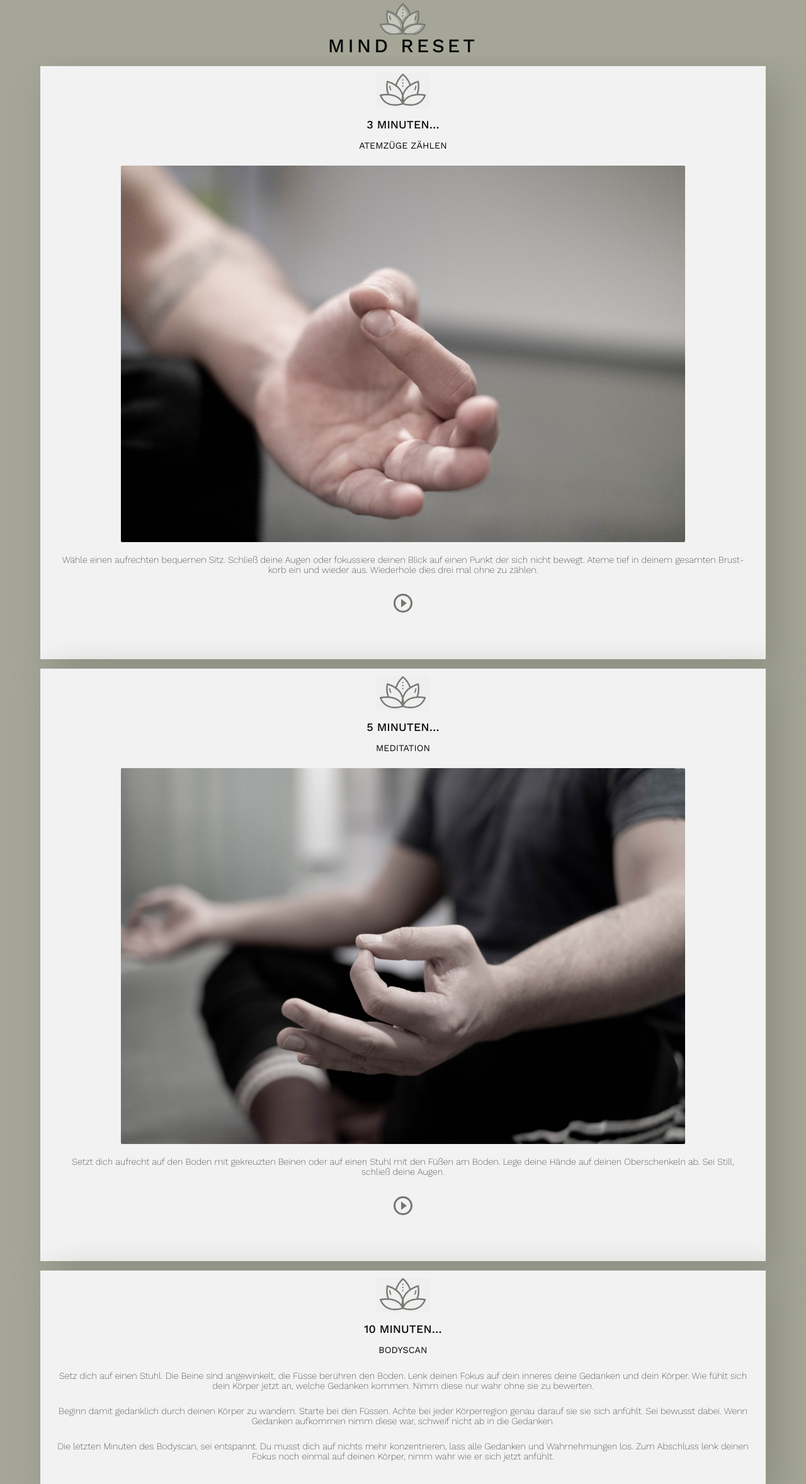
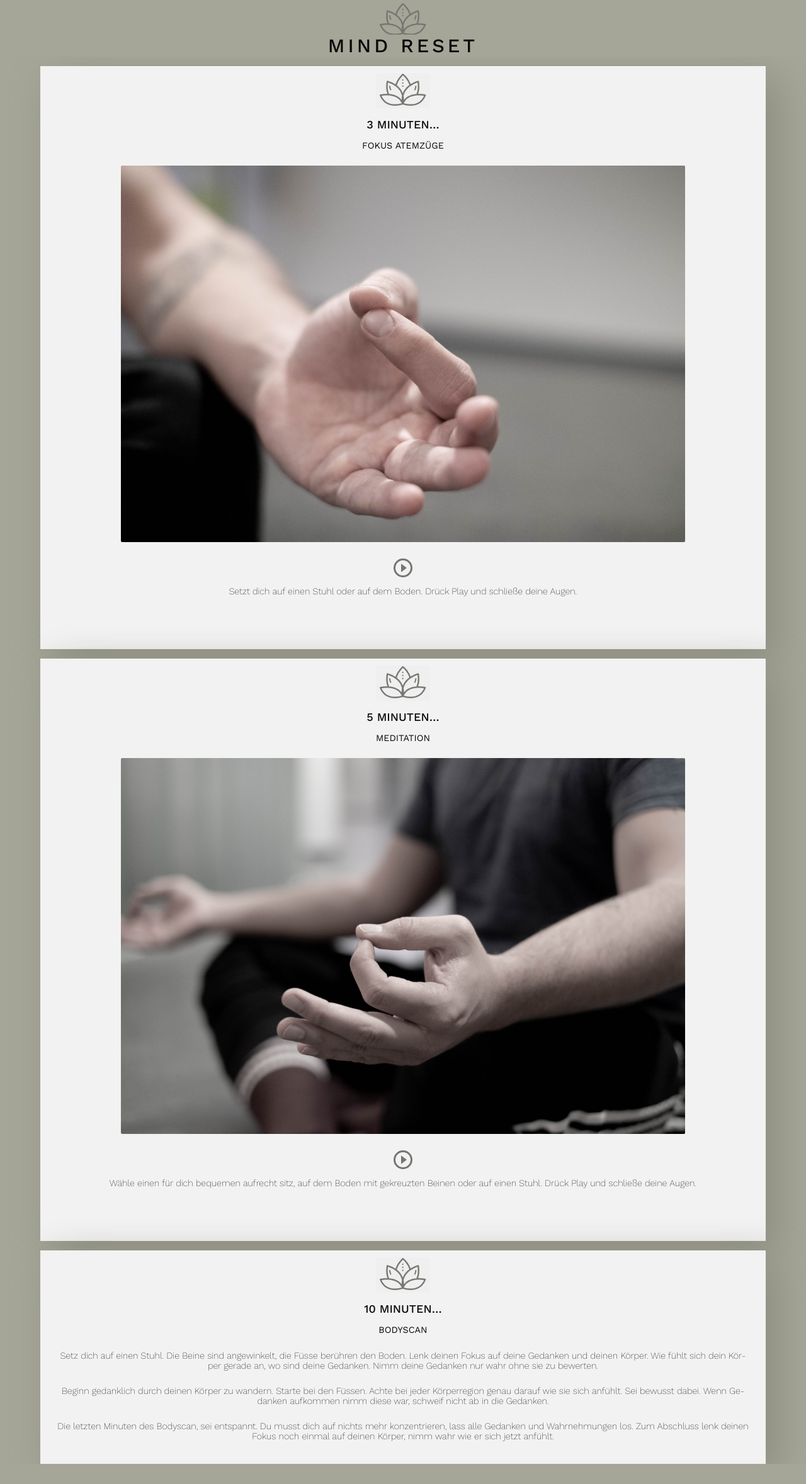
Before and after one commit to dajanaheinze/capstone-project, a React (Create React App) app: page / in a window 1280 px wide. Shown: the whole page at 63% size. After the commit the page ends 2325 px from the top, so only its background shows below. Built offline with nearby package versions, Linux system fonts and the light colour scheme; no server answers.

Commit message:
Udate Content and code review

```diff
--- a/src/components/AppHeader.js
+++ b/src/components/AppHeader.js
@@ -1,6 +1,6 @@
 import React from 'react'
 import styled from 'styled-components/macro'
-import { ReactComponent as Logo } from '../images/lotus-fill-small.svg'
+import { ReactComponent as Logo } from '../images/lotus-small.svg'
 
 export default function AppHeader({ headline }) {
   return (
--- a/src/components/TutorialPage.js
+++ b/src/components/TutorialPage.js
@@ -13,24 +13,24 @@ export default function TutorialPage({
   description2,
   description3,
 }) {
-  const [isBookmarkt, setIsBookmarkt] = useState(false)
+  const [isBookmarked, setIsBookmarked] = useState(false)
 
   return (
     <TutorialWrapper>
       <BookmarkIcon onClick={() => toggleBookmark()}>
-        {isBookmarkt ? <LotusFill /> : <LotusNoFill />}
+        {isBookmarked ? <LotusFill /> : <LotusNoFill />}
       </BookmarkIcon>
       <h2>{headline}</h2>
       <h3>{title}</h3>
       {imagefile && <img src={imagefile} alt="" />}
+      {audiofile && <AudioButton audiofile={audiofile} />}
       <p>{description1}</p>
-      {audiofile && <AudioButton audiofile={audiofile} />}
       <p>{description2}</p>
       <p>{description3}</p>
     </TutorialWrapper>
   )
   function toggleBookmark() {
-    setIsBookmarkt(!isBookmarkt)
+    setIsBookmarked(!isBookmarked)
   }
 }
 
@@ -47,7 +47,7 @@ const TutorialWrapper = styled.div`
 
   img {
     border-radius: 2px;
-    margin: 10px 10px;
+    margin: 10px 0 10px;
     width: 80%;
   }
 
--- a/src/data/content.json
+++ b/src/data/content.json
@@ -2,10 +2,10 @@
   {
     "id": "01",
     "headline": "3 MINUTEN…",
-    "title": "Atemzüge zählen",
+    "title": "Fokus Atemzüge",
     "imagefile": "/images/atemzuege.jpg",
     "audiofile": "/audio/atemzaehlung.mp3",
-    "description1": "Wähle einen aufrechten bequemen Sitz. Schließ deine Augen oder fokussiere deinen Blick auf einen Punkt der sich nicht bewegt. Ateme tief in deinem gesamten Brustkorb ein und wieder aus. Wiederhole dies drei mal ohne zu zählen. "
+    "description1": "Setzt dich auf einen Stuhl oder auf dem Boden. Drück Play und schließe deine Augen. "
   },
   {
     "id": "02",
@@ -13,14 +13,14 @@
     "title": "Meditation",
     "imagefile": "/images/meditation.jpg",
     "audiofile": "/audio/test.mp3",
-    "description1": "Setzt dich aufrecht auf den Boden mit gekreuzten Beinen oder auf einen Stuhl mit den Füßen am Boden. Lege deine Hände auf deinen Oberschenkeln ab. Sei Still, schließ deine Augen."
+    "description1": "Wähle einen für dich bequemen aufrecht sitz, auf dem Boden mit gekreuzten Beinen oder auf einen Stuhl. Drück Play und schließe deine Augen. "
   },
   {
     "id": "03",
     "headline": "10 MINUTEN…",
     "title": "Bodyscan",
-    "description1": "Setz dich auf einen Stuhl. Die Beine sind angewinkelt, die Füsse berühren den Boden. Lenk deinen Fokus auf dein inneres deine Gedanken und dein Körper. Wie fühlt sich dein Körper jetzt an, welche Gedanken kommen. Nimm diese nur wahr ohne sie zu bewerten.",
-    "description2": "Beginn damit gedanklich durch deinen Körper zu wandern. Starte bei den Füssen. Achte bei jeder Körperregion genau darauf sie sie sich anfühlt. Sei bewusst dabei. Wenn Gedanken aufkommen nimm diese war, schweif nicht ab in die Gedanken.",
+    "description1": "Setz dich auf einen Stuhl. Die Beine sind angewinkelt, die Füsse berühren den Boden. Lenk deinen Fokus auf deine Gedanken und deinen Körper. Wie fühlt sich dein Körper gerade an, wo sind deine Gedanken. Nimm deine Gedanken nur wahr ohne sie zu bewerten.",
+    "description2": "Beginn gedanklich durch deinen Körper zu wandern. Starte bei den Füssen. Achte bei jeder Körperregion genau darauf wie sie sich anfühlt. Sei bewusst dabei. Wenn Gedanken aufkommen nimm diese war, schweif nicht ab in die Gedanken.",
     "description3": "Die letzten Minuten des Bodyscan, sei entspannt. Du musst dich auf nichts mehr konzentrieren, lass alle Gedanken und Wahrnehmungen los. Zum Abschluss lenk deinen Fokus noch einmal auf deinen Körper, nimm wahr wie er sich jetzt anfühlt."
   }
 ]
```
